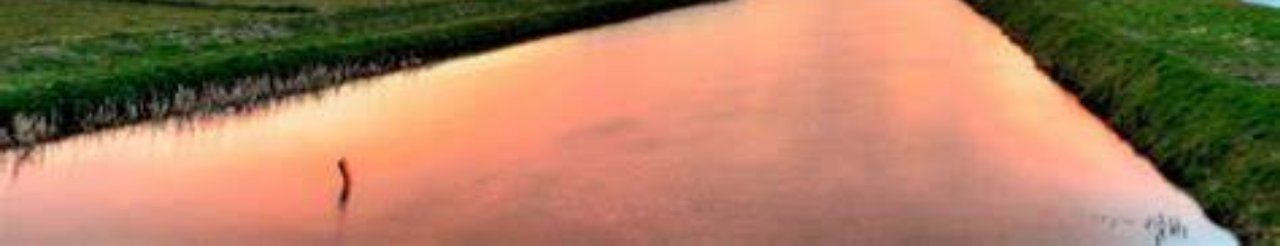
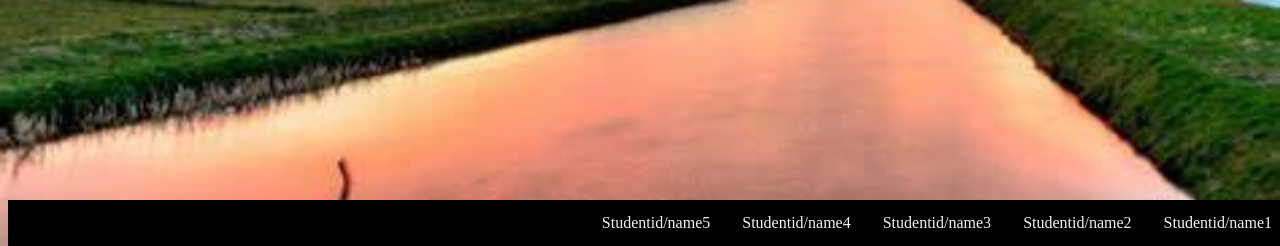
Before and after one commit to thelazyant164/APNG-Simple-Website, a PHP site: page / in a window 1280 px wide. Shown: the part 554-800 px from the top of the page. Run offline with PHP 8.4, Linux system fonts and the light colour scheme.

Commit message:
basic footer for Index

```diff
--- a/assign1/index.html
+++ b/assign1/index.html
@@ -19,6 +19,16 @@
             <p>
                 This is some text
             </p>
+        </div>
+        <div class="footer">
+            <footer>
+                <a href="#studentid_name1">Studentid/name1</a>
+                <a href="#studentid_name2">Studentid/name2</a>
+                <a href="#studentid_name3">Studentid/name3</a>
+                <a href="#studentid_name4">Studentid/name4</a>
+                <a href="#studentid_name5">Studentid/name5</a>
+            </footer>
+        </div>
         </body>
-    </div>
+
 </html>
--- a/assign1/styles/style.css
+++ b/assign1/styles/style.css
@@ -26,12 +26,35 @@
         /* Main Content */
 
         .Main {
-            margin-top: 90px;
             margin: 50px;
+
         }
+        /* background image */
         body {
             background-image: url(images/TestStockImage.jpg);
             background-repeat: no-repeat;
             background-attachment: fixed;
             background-size: 100% 100%;
         }
+
+        /* Footer */
+        .footer {
+            overflow:hidden;
+            background-color: black;
+            position: fixed;
+            bottom: 0;
+            width: 100%;
+        }
+
+        .footer a:hover {
+            background: rgb(7, 226, 255);
+            color: black;
+        }
+        .footer a {
+            float: right;
+            display: block;
+            color: #f2f2f2;
+            text-align: center;
+            padding: 14px 16px;
+            text-decoration: none;
+        }
```
